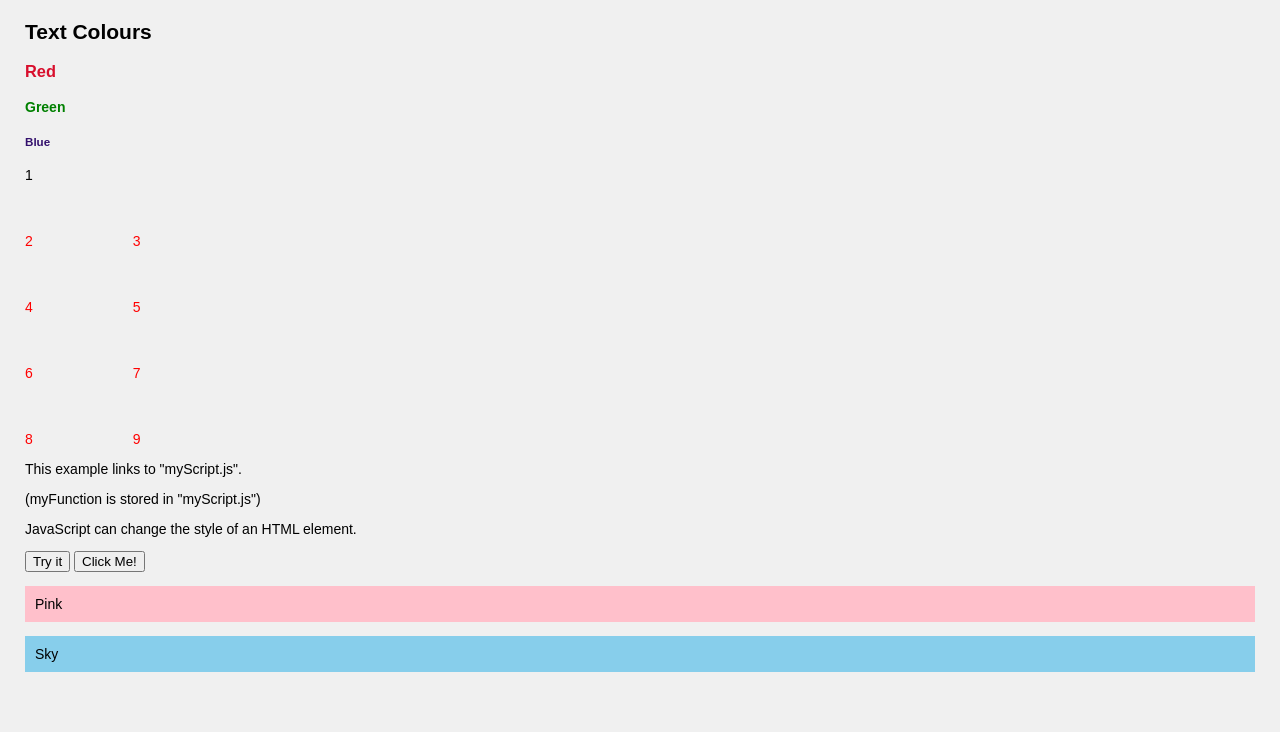
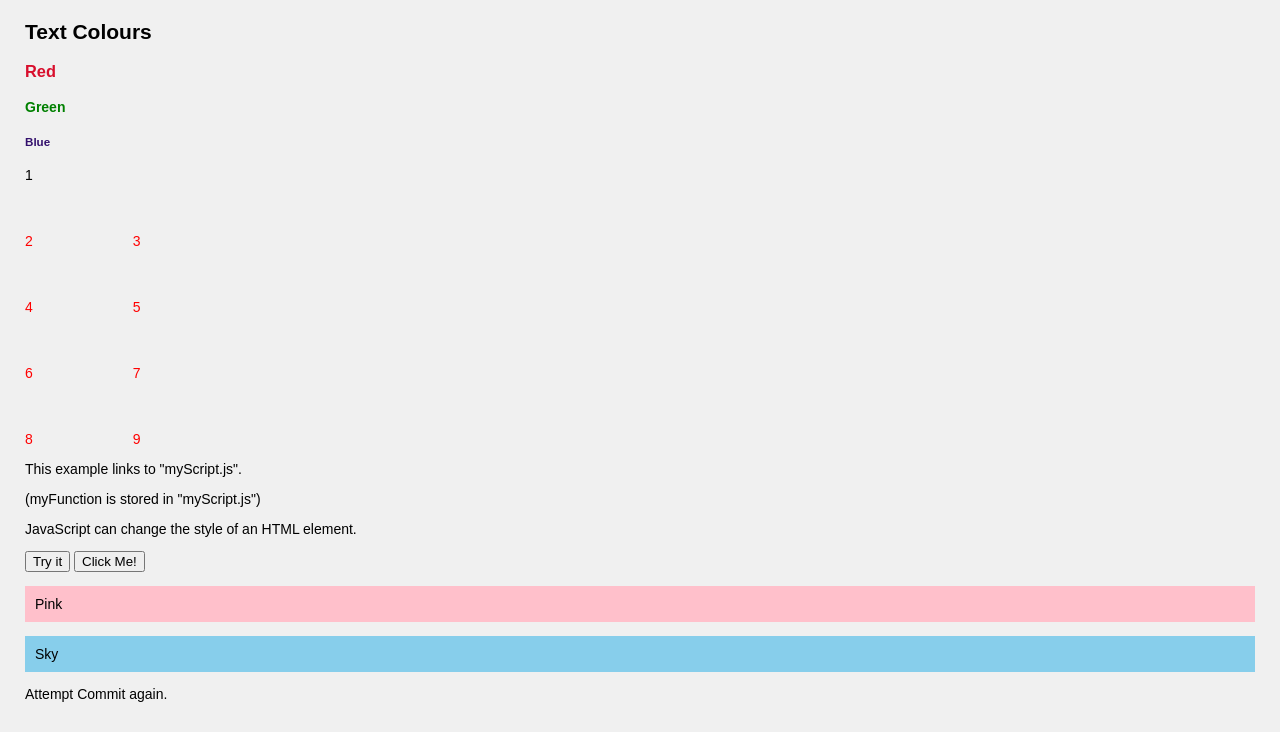
Before and after one commit to EvilBobo/Portfolio, a plain HTML site: page index.html in a window 1280 px wide. Shown: the part 68-800 px from the top of the page. Drawn offline with Linux system fonts and the light colour scheme.

Commit message:
Update index.html
Updating again

```diff
--- a/index.html
+++ b/index.html
@@ -31,5 +31,6 @@
           <button type="button" onclick="document.getElementById('demo').style.color='blue'">Click Me!</button>
           <p onclick="pink()" style="padding:10px;background:pink">Pink</p>
           <p onclick="sky()" style="padding:10px;background:skyblue">Sky</p>
+        Attempt Commit again.
         </body>
 </html>
```
